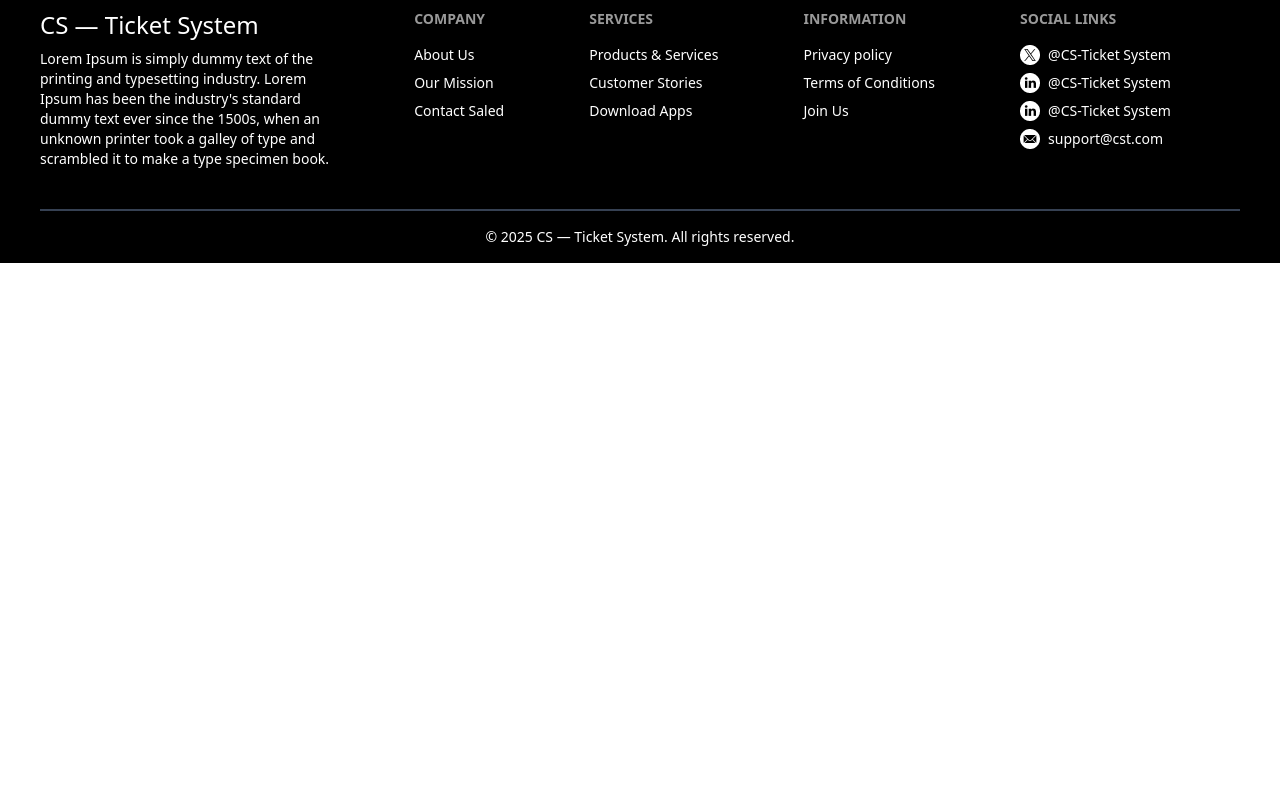
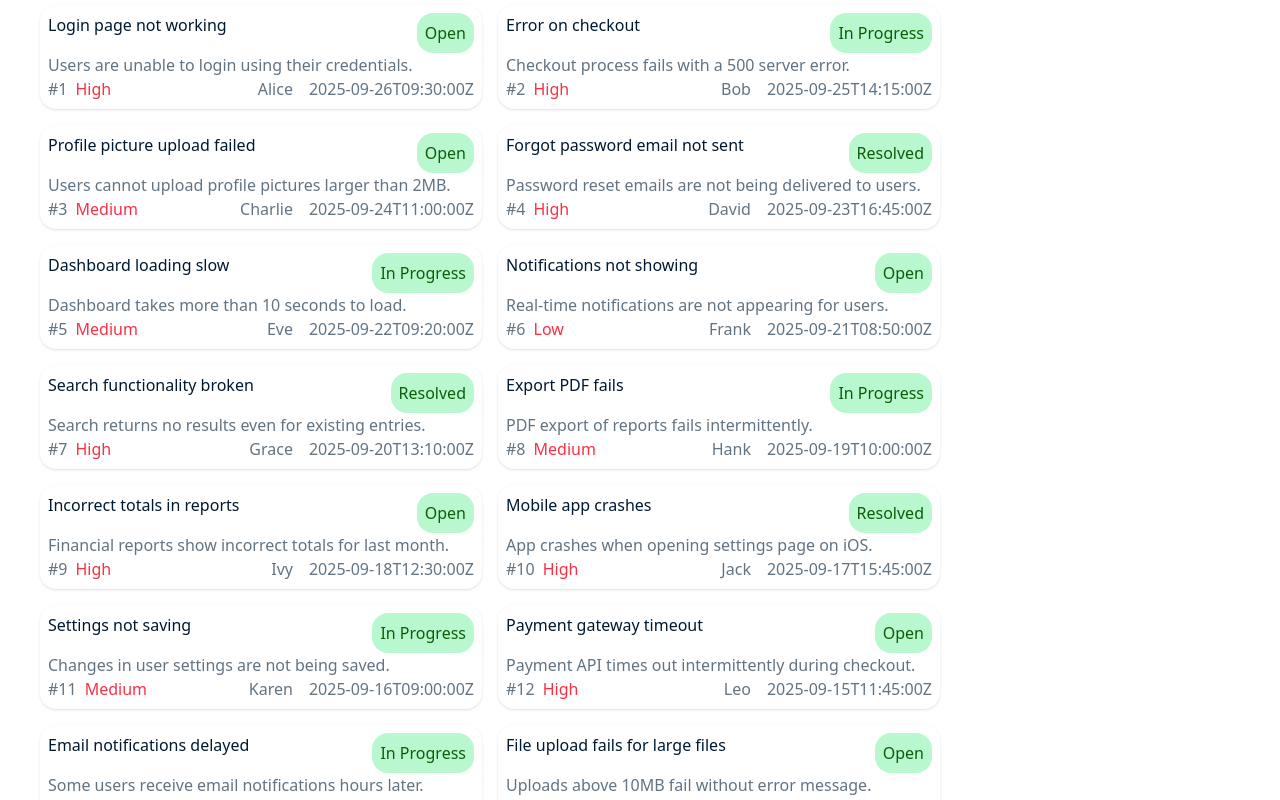
Before and after one commit to Palashdada/a-7, a React (Vite) app: page / in a window 1280 px wide. Shown: the part 380-1180 px from the top of the page. Before the commit the page ends 800 px from the top, so only its background shows below. Built offline with nearby package versions, Linux system fonts and the light colour scheme.

Commit message:
cardDone

```diff
--- /dev/null
+++ b/public/ticket.json
@@ -0,0 +1,137 @@
+[
+  {
+    "id": 1,
+    "title": "Login page not working",
+    "description": "Users are unable to login using their credentials.",
+    "customer": "Alice",
+    "priority": "High",
+    "status": "Open",
+    "createdAt": "2025-09-26T09:30:00Z"
+  },
+  {
+    "id": 2,
+    "title": "Error on checkout",
+    "description": "Checkout process fails with a 500 server error.",
+    "customer": "Bob",
+    "priority": "High",
+    "status": "In Progress",
+    "createdAt": "2025-09-25T14:15:00Z"
+  },
+  {
+    "id": 3,
+    "title": "Profile picture upload failed",
+    "description": "Users cannot upload profile pictures larger than 2MB.",
+    "customer": "Charlie",
+    "priority": "Medium",
+    "status": "Open",
+    "createdAt": "2025-09-24T11:00:00Z"
+  },
+  {
+    "id": 4,
+    "title": "Forgot password email not sent",
+    "description": "Password reset emails are not being delivered to users.",
+    "customer": "David",
+    "priority": "High",
+    "status": "Resolved",
+    "createdAt": "2025-09-23T16:45:00Z"
+  },
+  {
+    "id": 5,
+    "title": "Dashboard loading slow",
+    "description": "Dashboard takes more than 10 seconds to load.",
+    "customer": "Eve",
+    "priority": "Medium",
+    "status": "In Progress",
+    "createdAt": "2025-09-22T09:20:00Z"
+  },
+  {
+    "id": 6,
+    "title": "Notifications not showing",
+    "description": "Real-time notifications are not appearing for users.",
+    "customer": "Frank",
+    "priority": "Low",
+    "status": "Open",
+    "createdAt": "2025-09-21T08:50:00Z"
+  },
+  {
+    "id": 7,
+    "title": "Search functionality broken",
+    "description": "Search returns no results even for existing entries.",
+    "customer": "Grace",
+    "priority": "High",
+    "status": "Resolved",
+    "createdAt": "2025-09-20T13:10:00Z"
+  },
+  {
+    "id": 8,
+    "title": "Export PDF fails",
+    "description": "PDF export of reports fails intermittently.",
+    "customer": "Hank",
+    "priority": "Medium",
+    "status": "In Progress",
+    "createdAt": "2025-09-19T10:00:00Z"
+  },
+  {
+    "id": 9,
+    "title": "Incorrect totals in reports",
+    "description": "Financial reports show incorrect totals for last month.",
+    "customer": "Ivy",
+    "priority": "High",
+    "status": "Open",
+    "createdAt": "2025-09-18T12:30:00Z"
+  },
+  {
+    "id": 10,
+    "title": "Mobile app crashes",
+    "description": "App crashes when opening settings page on iOS.",
+    "customer": "Jack",
+    "priority": "High",
+    "status": "Resolved",
+    "createdAt": "2025-09-17T15:45:00Z"
+  },
+  {
+    "id": 11,
+    "title": "Settings not saving",
+    "description": "Changes in user settings are not being saved.",
+    "customer": "Karen",
+    "priority": "Medium",
+    "status": "In Progress",
+    "createdAt": "2025-09-16T09:00:00Z"
+  },
+  {
+    "id": 12,
+    "title": "Payment gateway timeout",
+    "description": "Payment API times out intermittently during checkout.",
+    "customer": "Leo",
+    "priority": "High",
+    "status": "Open",
+    "createdAt": "2025-09-15T11:45:00Z"
+  },
+  {
+    "id": 13,
+    "title": "Email notifications delayed",
+    "description": "Some users receive email notifications hours later.",
+    "customer": "Mona",
+    "priority": "Low",
+    "status": "In Progress",
+    "createdAt": "2025-09-14T10:30:00Z"
+  },
+  {
+    "id": 14,
+    "title": "File upload fails for large files",
+    "description": "Uploads above 10MB fail without error message.",
+    "customer": "Nate",
+    "priority": "Medium",
+    "status": "Open",
+    "createdAt": "2025-09-13T14:15:00Z"
+  },
+  {
+    "id": 15,
+    "title": "UI glitch on dashboard",
+    "description": "Widgets overlap on smaller screens causing layout issues.",
+    "customer": "Olivia",
+    "priority": "Low",
+    "status": "Resolved",
+    "createdAt": "2025-09-12T09:50:00Z"
+  }
+]
--- a/src/App.jsx
+++ b/src/App.jsx
@@ -1,3 +1,4 @@
+import { Suspense } from "react";
 import "./App.css";
 import CoustommerTickets from "./Componnet/CoustommerTickets/CoustommerTickets";
 import Footer from "./Componnet/Footer";
@@ -5,11 +6,14 @@ import Hirro from "./Componnet/Hirro";
 import Navbar from "./Componnet/Navbar";
 
 function App() {
+  const ticketPromis = fetch("/ticket.json").then((res) => res.json());
   return (
     <>
       <Navbar></Navbar>
       <Hirro></Hirro>
-      <CoustommerTickets></CoustommerTickets>
+      <Suspense>
+        <CoustommerTickets ticketPromis={ticketPromis}></CoustommerTickets>
+      </Suspense>
       <Footer></Footer>
     </>
   );
--- a/src/Componnet/CoustommerTickets/CoustommerTickets.jsx
+++ b/src/Componnet/CoustommerTickets/CoustommerTickets.jsx
@@ -1,7 +1,21 @@
-import React from "react";
+import React, { use } from "react";
+import TicketsCards from "./TicketsCards";
 
-const CoustommerTickets = () => {
-  return <div></div>;
+const CoustommerTickets = ({ ticketPromis }) => {
+  const ticketDatas = use(ticketPromis);
+
+  return (
+    <div className="w-[1200px] mx-auto ">
+      <h1 className=" text-[#34485A] text-2xl font-semibold ">
+        Customer Tickets
+      </h1>
+      <div className=" grid grid-cols-2 w-9/12 gap-4 mt-5">
+        {ticketDatas.map((data) => {
+          return <TicketsCards data={data}></TicketsCards>;
+        })}
+      </div>
+    </div>
+  );
 };
 
 export default CoustommerTickets;
--- /dev/null
+++ b/src/Componnet/CoustommerTickets/TicketsCards.jsx
@@ -0,0 +1,31 @@
+import React from "react";
+
+const TicketsCards = ({ data }) => {
+  console.log(data);
+  return (
+    <div>
+      <div className="bg-white rounded-2xl shadow p-2 ">
+        <div className="flex justify-between">
+          <h1 className="text-[#001931]"> {data.title} </h1>
+          <button className="bg-[#B9F8CF] text-[#0B5E06] rounded-2xl p-2">
+            {" "}
+            {data.status}{" "}
+          </button>
+        </div>
+        <p className="text-[#627382]">{data.description}</p>
+        <div className=" flex  justify-between">
+          <div className=" flex gap-2 ">
+            <h1 className="text-[#627382]">#{data.id} </h1>
+            <p className="text-[#F83044]"> {data.priority} </p>
+          </div>
+          <div className=" flex gap-4 ">
+            <h1 className="text-[#627382]">{data.customer} </h1>
+            <p className="text-[#627382]">{data.createdAt}</p>
+          </div>
+        </div>
+      </div>
+    </div>
+  );
+};
+
+export default TicketsCards;
```
